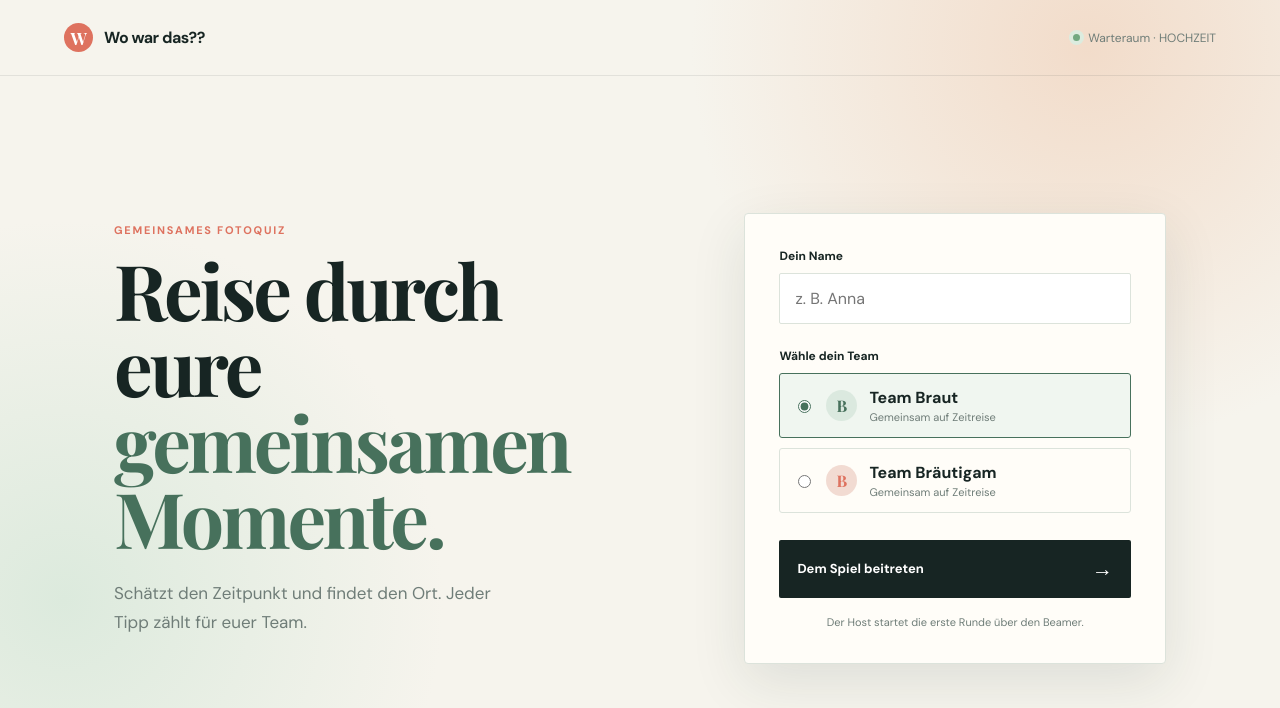
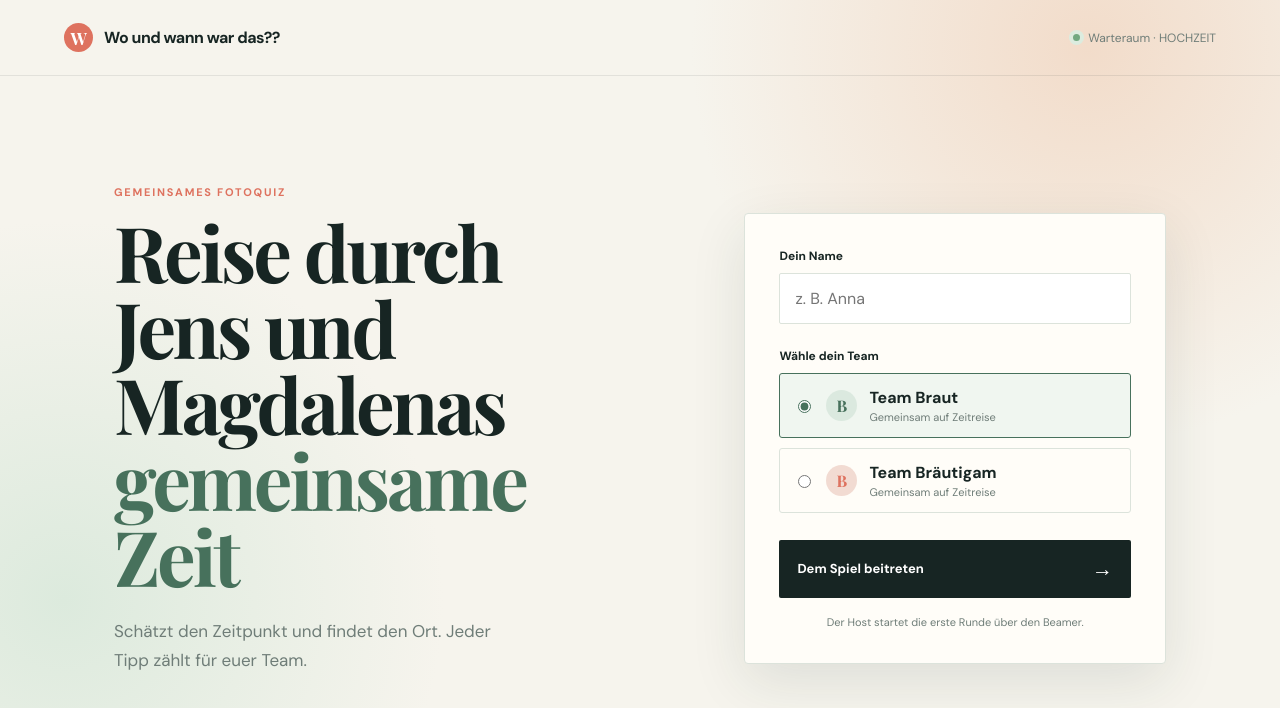
Before and after one commit to ClaraFranziska/wo-war-das, a plain HTML site: page index.html in a window 1280 px wide. Drawn offline with nearby package versions, Linux system fonts and the light colour scheme.

Commit message:
Update Hochzeitsspiel Startseite

```diff
--- a/index.html
+++ b/index.html
@@ -19,14 +19,14 @@
 <body>
   <main class="shell">
     <header class="topbar">
-      <div class="brand"><span class="brand-mark">W</span><span>Wo war das??</span></div>
+      <div class="brand"><span class="brand-mark">W</span><span>Wo und wann war das??</span></div>
       <div class="room-status"><span class="status-dot"></span><span id="roomLabel">Demo-Raum</span><button id="newGame" class="secondary-button hidden" type="button">Neues Spiel <span>↻</span></button></div>
     </header>
 
     <section id="joinScreen" class="screen join-screen">
       <div class="intro-copy">
         <p class="eyebrow">Gemeinsames Fotoquiz</p>
-        <h1>Reise durch eure<br><em>gemeinsamen Momente.</em></h1>
+        <h1>Reise durch Jens und Magdalenas<br><em>gemeinsame Zeit</em></h1>
         <p class="lede">Schätzt den Zeitpunkt und findet den Ort. Jeder Tipp zählt für euer Team.</p>
       </div>
       <form id="joinForm" class="join-panel">
```
